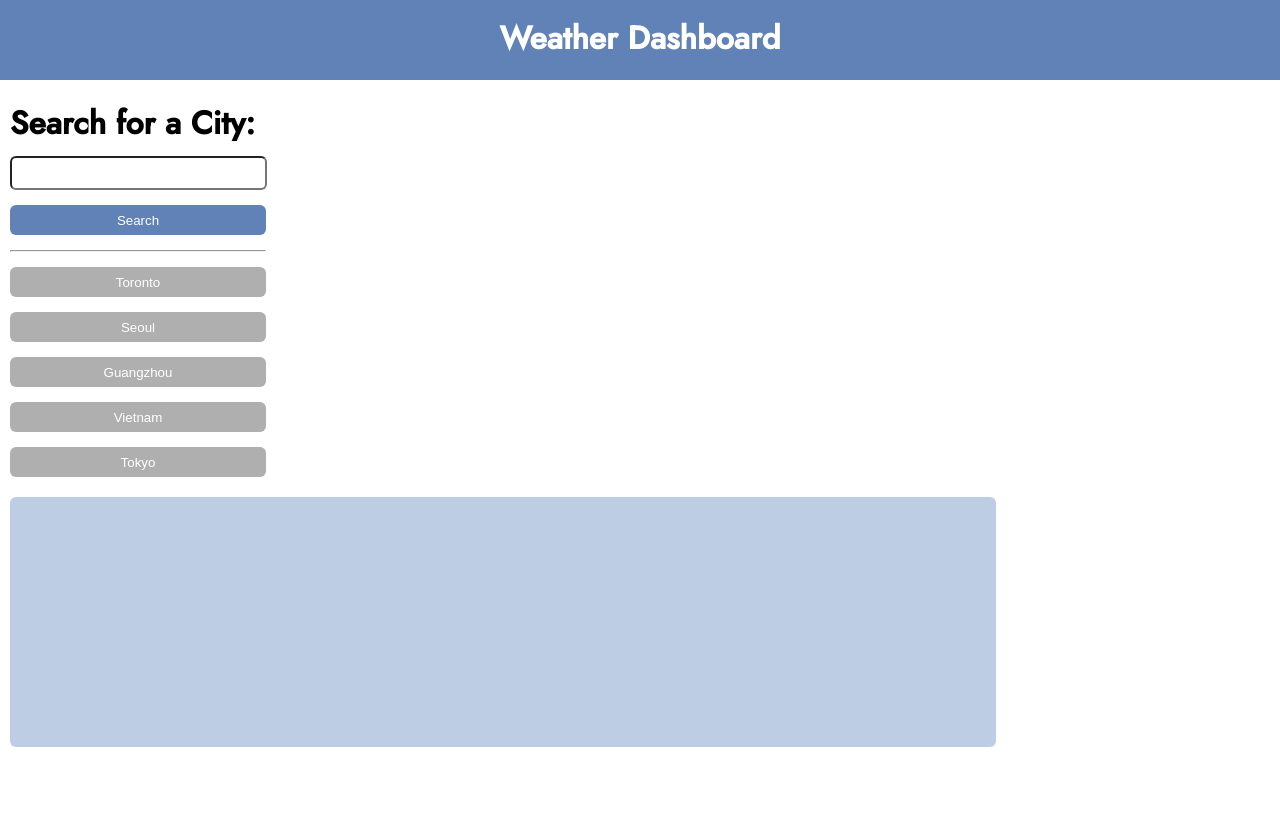
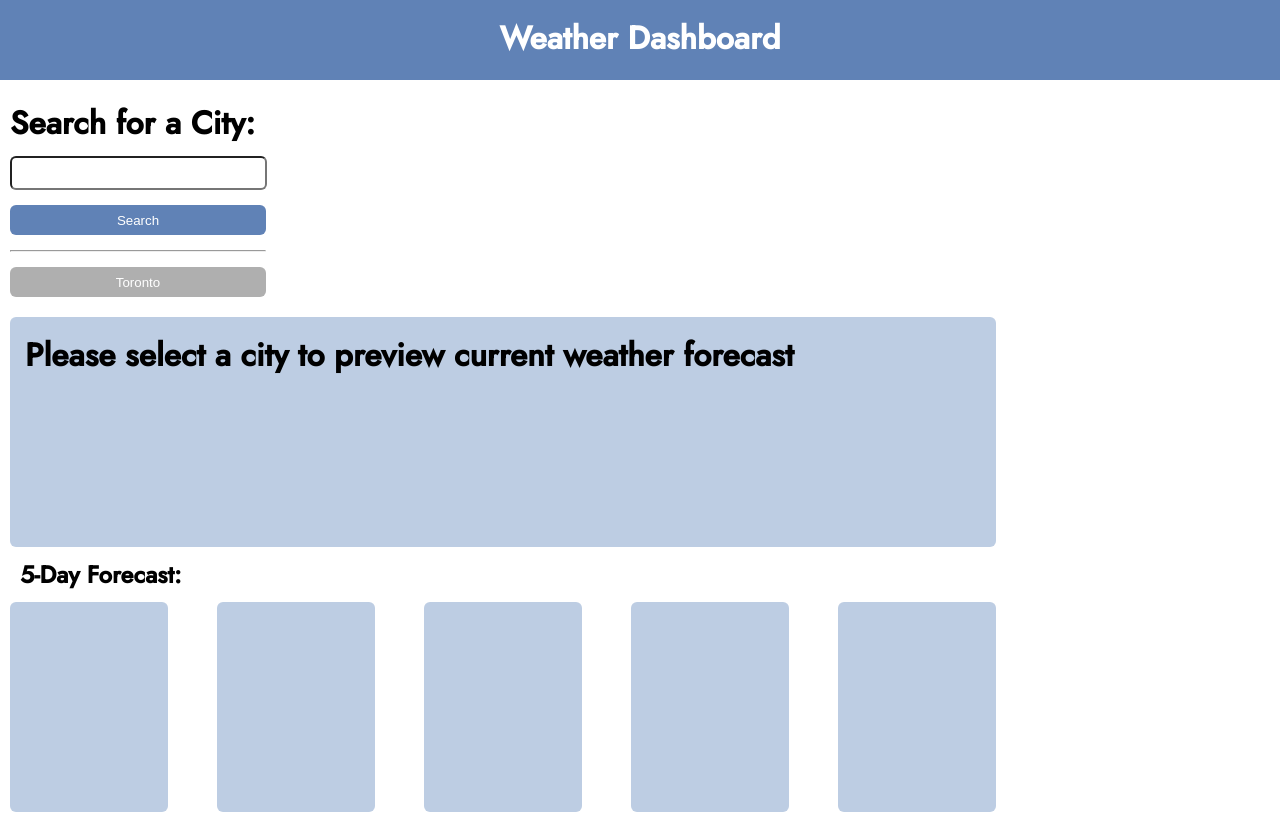
Before and after one commit to tchan128/weather-dashboard, a plain HTML site: page index.html in a window 1280 px wide. Before the commit the page ends 800 px from the top, so only its background shows below. Drawn offline with Linux system fonts and the light colour scheme.

Commit message:
Added 5-day forecast placeholders

```diff
--- a/assets/css/style.css
+++ b/assets/css/style.css
@@ -58,9 +58,10 @@ button {
 
 .current-weather {
     width: 100%;
-    height: 250px;
+    height: 200px;
     background-color: #bdcde3;
     border-radius: 6px;
+    padding: 15px 0px;
 }
 
 button:hover {
@@ -72,3 +73,30 @@ button:hover {
     background-color: rgb(175, 175, 175);
     margin: 15px 0px 0px 0px;
 }
+
+#history:hover{
+    background-color: rgb(138, 137, 137);
+}
+
+#city {
+    font-family: 'Jost', sans-serif;
+    margin: 0px 15px;
+}
+
+h2 {
+    font-family: 'Jost', sans-serif;
+    padding: 10px;
+}
+
+.future-weather {
+    display: flex;
+    justify-content: space-between;
+}
+
+.weather-card {
+    background-color: #bdcde3;
+    width: 15%;
+    padding: 5px;
+    height: 200px;
+    border-radius: 6px;
+}
--- a/assets/js/script.js
+++ b/assets/js/script.js
@@ -0,0 +1 @@
+var weatherAPI = "https://api.openweathermap.org/data/2.5/forecast?lat={lat}&lon={lon}&appid={API key}"
--- a/index.html
+++ b/index.html
@@ -23,14 +23,20 @@
             </div>
             <div class="history">
                 <button id="history">Toronto</button>
-                <button id="history">Seoul</button>
-                <button id="history">Guangzhou</button>
-                <button id="history">Vietnam</button>
-                <button id="history">Tokyo</button>
             </div>
         </div>
         <div class="display-container">
-            <div class="current-weather"></div>
+            <div class="current-weather">
+                <h1 id="city">Please select a city to preview current weather forecast</h1>
+            </div>
+            <h2>5-Day Forecast:</h2>
+            <div class="future-weather">
+                <div class="weather-card" id="day-1"></div>
+                <div class="weather-card" id="day-2"></div>
+                <div class="weather-card" id="day-3"></div>
+                <div class="weather-card" id="day-4"></div>
+                <div class="weather-card" id="day-5"></div>
+            </div>
         </div>
     </main>
 </body>
```
Also changed, not shown: assets/clouds.jpg (added).
